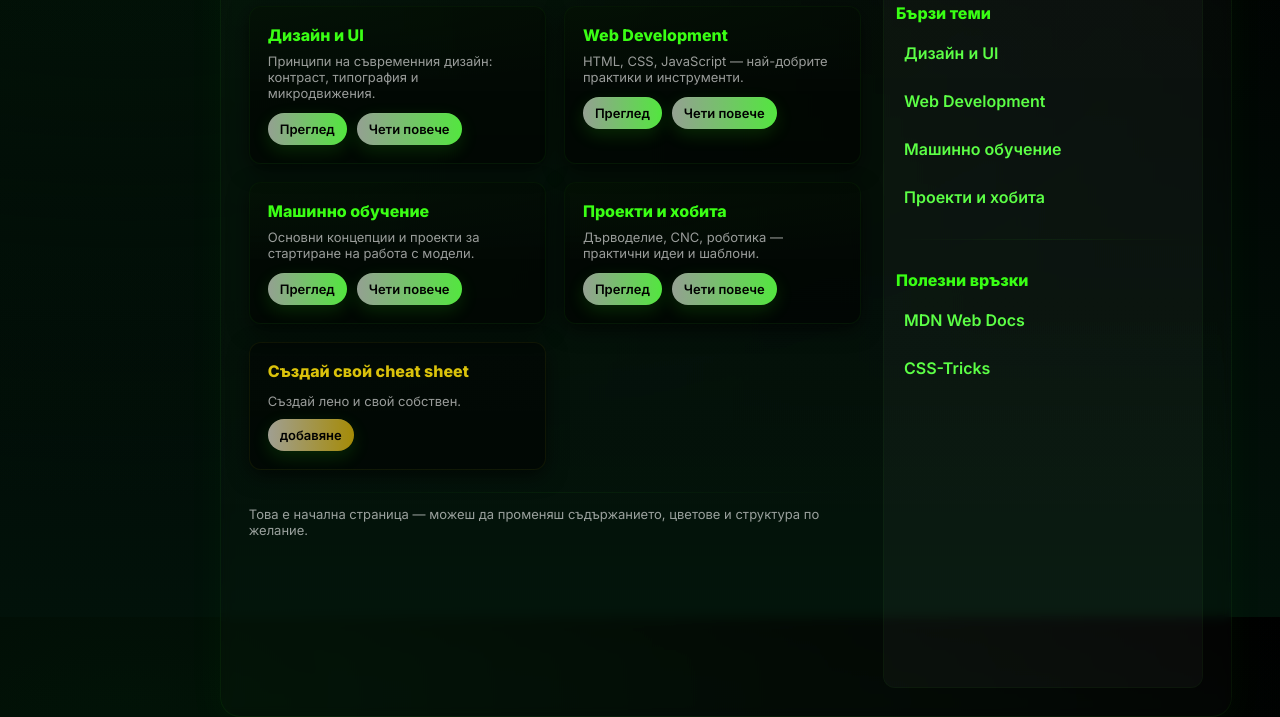
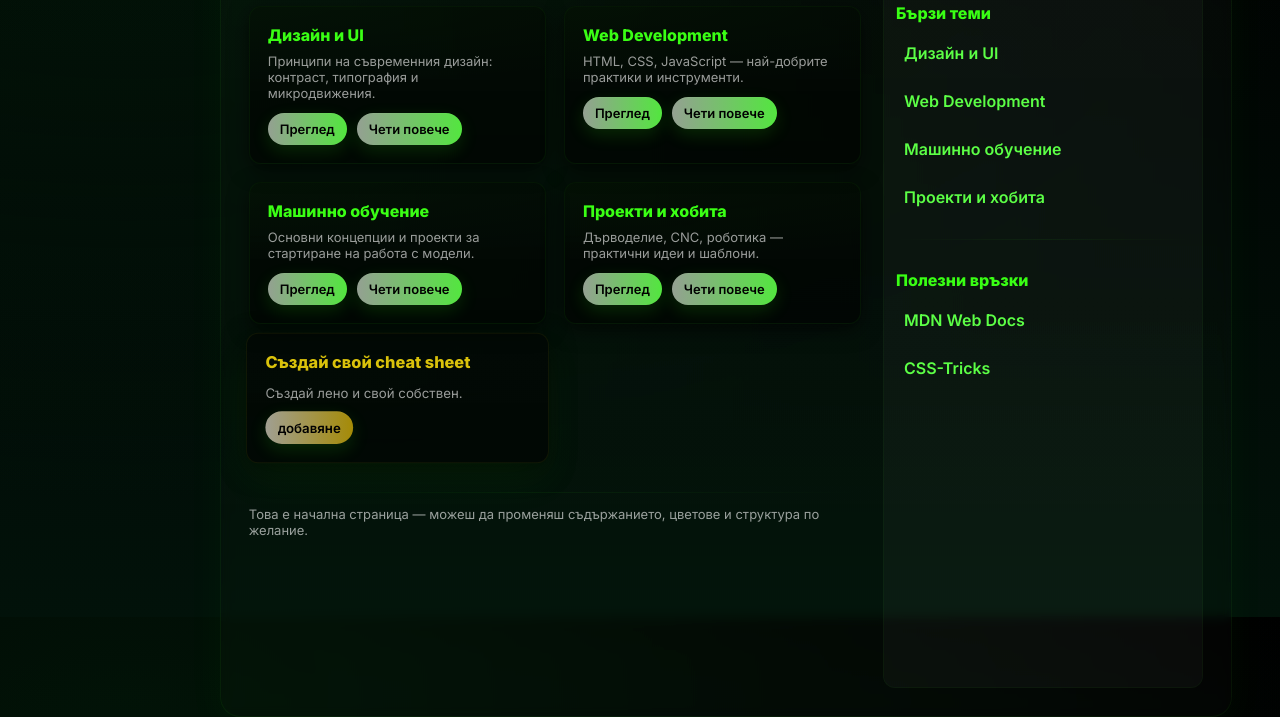
Before and after one commit to bedri-s-b/Test-Practical-Git, a plain HTML site: page index.html in a window 1280 px wide. In both pictures the pointer is over the element 397 px from the left and 589 px from the top of the page. Shown: the part 183-900 px from the top of the page. Drawn offline with Linux system fonts and the light colour scheme.

Commit message:
Some test comits

```diff
--- a/style.css
+++ b/style.css
@@ -115,6 +115,11 @@
       box-shadow: 0 18px 40px rgba(57,255,20,0.06), 0 6px 24px rgba(0,0,0,0.6);
     }
 
+   .card-add:hover {
+  transform: translateY(-8px) scale(1.02);
+  box-shadow: 0 18px 40px rgba(57,255,20,0.06), 0 6px 24px rgba(0,0,0,0.6);
+}
+
     .card h3{margin:0 0 8px 0;color:var(--neon);font-size:16px}
     .card p{margin:0;color:var(--muted);font-size:13px}
     .card-add h3{margin:0 0 8px 0;color: #dac20b;font-size:16px}
```
